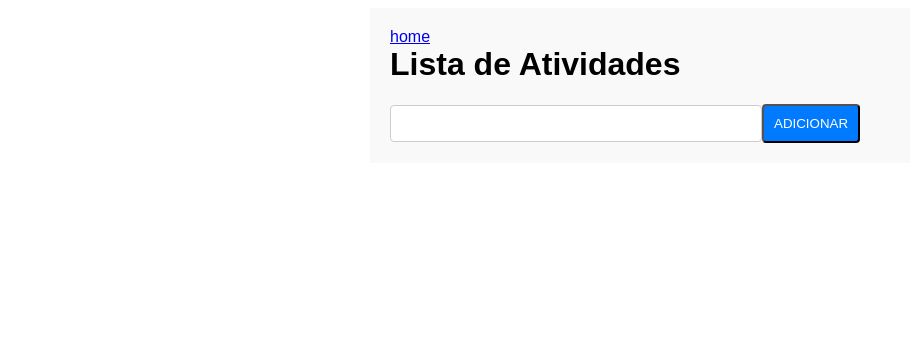
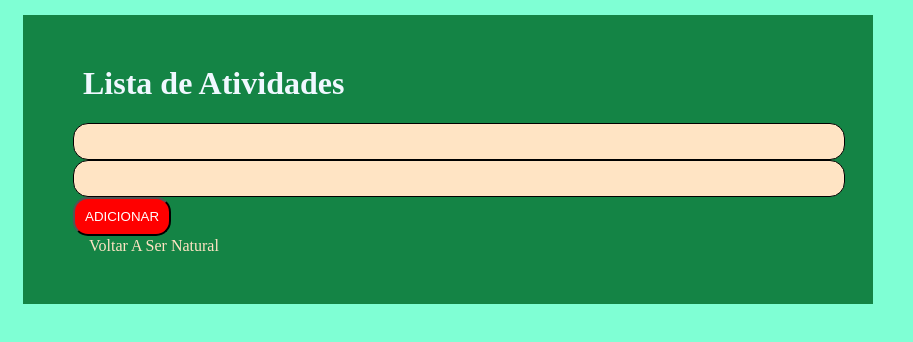
Before and after one commit to LincolnDuarte06/atividadeptac2, a React (Vite) app: page /todo in a window 1280 px wide. Shown: the top 342 px of the page, without its empty margins (0-913 px from the left). Built offline with nearby package versions, Linux system fonts and the light colour scheme.

Commit message:
Finalizando trabalho

```diff
--- a/src/home/Home.jsx
+++ b/src/home/Home.jsx
@@ -4,10 +4,9 @@ import { Link } from "react-router-dom";
 export default function ToDo() {
 
     return (
-        <div>
-            <h1>Lista de Atividades</h1>
-            <Link to="/todo">TODO</Link>
-
+        <div className="home-">
+            <h1 className="h1-home">MUNDO DO ANABOLIZANTE</h1>
+            <Link className="link-home" to="/todo">Ir para Fake Natty</Link>
         </div>
     );
 }
--- a/src/todo/Todo.jsx
+++ b/src/todo/Todo.jsx
@@ -6,15 +6,18 @@ export default function ToDo() {
     const [atividade, setAtividade] = useState("");
     const [lista, setLista] = useState([]);
     const [id, setId] = useState(1);
+    const [preco, setPreco] = useState("");
 
     const salvar = (e) => {
         e.preventDefault();
         setLista([...lista, {
             atividade: atividade,
-            id: id
+            id: id,
+            preco:preco
         }]);
         setId(id + 1);
         setAtividade("");
+        setPreco("");
     };
     const remover = (id) => {
         /*setLista(lista.filter((ativ) => (ativ.id !== id ? lista : null)));*/
@@ -28,22 +31,31 @@ export default function ToDo() {
     }
     return (
         <div class="container">
-            <Link to="/">home</Link>
+
             <h1>Lista de Atividades</h1>
             <form onSubmit={salvar}>
                 <input type="text"
                     value={atividade}
                     onChange={(e) => { setAtividade(e.target.value) }} />
+
+                    <input type="text"
+                    value={preco}
+                    onChange={(e) => { setPreco(e.target.value) }} />
+                    <br></br>
                 <button>ADICIONAR</button>
             </form>
             {lista.map((ativ) =>
                 <ul key={ativ.id}>
                     <li>
-                        <p>{ativ.atividade}</p>
+                        <p className="p1">{ativ.id} {ativ.atividade} </p>
+                        <p className="p">{ativ.preco}</p>
+
                         <button onClick={() => remover(ativ.id)}>Remover</button>
                     </li>
                 </ul>
             )}
+            <Link className="botao-home" to="/">Voltar a ser natural</Link>
         </div>
+
     );
 }
--- a/src/todo/style.css
+++ b/src/todo/style.css
@@ -1,32 +1,36 @@
 body {
-    font-family: sans-serif;
+  font-family: "Times New Roman", Times, serif;
+  background-color: aquamarine;
   }
 
   .container {
-    max-width: 500px;
-    margin: 0 auto;
-    background-color: #f9f9f9;
-    padding: 20px;
+    max-width: 750px;
+    margin: 15px;
+    background-color: rgb(20, 132, 69);
+    padding: 50px;
   }
 
   h1 {
     font-size: 2em;
     margin-top: 0;
     font-weight: bold;
+    color:aliceblue;
+   margin-left: 10px;
   }
 
   input {
-    width: 70%;
+    width: 100%;
     padding: 10px;
-    border: 1px solid #ccc;
-    border-radius: 4px;
+    border: 1px solid black;
+    background-color: bisque;
+    border-radius: 15px;
   }
 
   button {
-    background-color: #007bff;
+    background-color: red;
     color: white;
     padding: 10px;
-    border-radius: 4px;
+    border-radius: 15px;
     cursor: pointer;
   }
 
@@ -57,3 +61,20 @@ body {
   .todo-item.today {
     background-color: #f0f0f0;
   }
+  .botao-home{
+    text-transform: capitalize;
+    text-decoration: none;
+    padding: 0.8rem 1rem;
+    color:bisque
+  }
+  .link-home{
+    text-transform: capitalize;
+    text-decoration: none;
+  }
+  .p1
+  {
+    color:bisque
+  }
+  .p{
+    color:bisque
+  }
```
